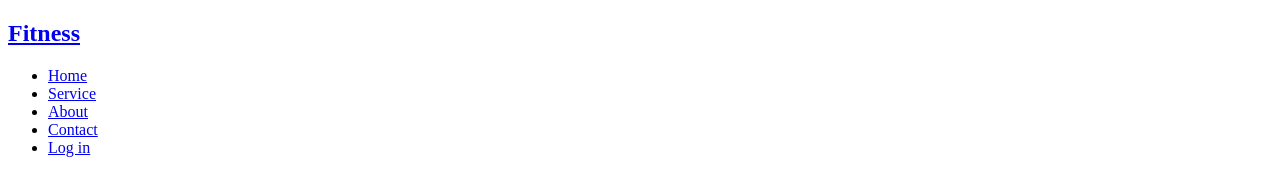
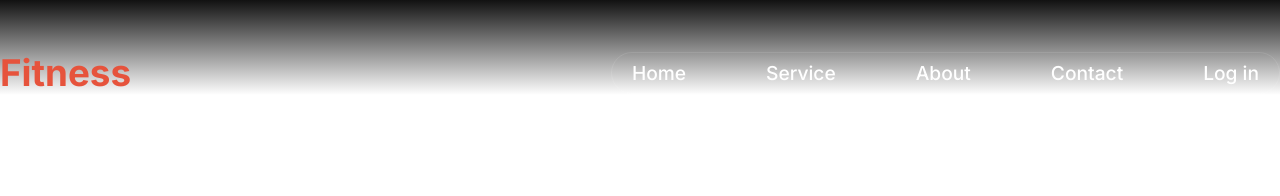
Before and after one commit to wasifhasancse/Conceptual-2-Fitness, a plain HTML site: page index.html in a window 1280 px wide. Drawn offline with Linux system fonts and the light colour scheme.

Commit message:
style the navigation bar

```diff
--- a/index.html
+++ b/index.html
@@ -19,11 +19,11 @@
   <!-- header section start -->
    <header>
     <!-- navigation section start  -->
-     <nav>
-      <div>
+     <nav class="container nav">
+      <div class="logo">
         <h1><a href="#">Fitness</a></h1>
       </div>
-      <div>
+      <div class="nav-link">
         <ul>
           <li><a href="#">Home</a></li>
           <li><a href="#">Service</a></li>
--- a/style.css
+++ b/style.css
@@ -0,0 +1,61 @@
+* {
+  margin: 0;
+  padding: 0;
+  box-sizing: border-box;
+  font-family: "Inter", sans-serif;
+  scroll-behavior: smooth;
+}
+
+/* common class start  */
+a {
+  display: inline-block;
+  text-decoration: none;
+  color: inherit;
+}
+
+.container {
+  max-width: 1440px;
+  margin: 0 auto;
+}
+/* common class end */
+
+header {
+  background: linear-gradient(
+    180deg,
+    rgba(17.41, 17.41, 17.41, 1) 0%,
+    rgba(119.41, 119.41, 119.41, 0) 100%
+  );
+}
+
+.nav {
+  padding: 50px 0px 0px;
+  display: flex;
+  align-items: center;
+  justify-content: space-between;
+}
+
+.logo h1 {
+  color: rgba(230, 83, 60, 1);
+  font-size: 2.3rem;
+}
+
+.nav-link ul {
+  list-style: none;
+  display: flex;
+  align-items: center;
+  gap: 40px;
+  border-radius: 100px;
+  border: 1px solid rgba(255, 255, 255, .1);
+}
+
+.nav-link ul li a {
+  padding: 8px 20px;
+  border-radius: 100px;
+  font-size: 1.2rem;
+  font-weight: 500;
+  color: rgba(255, 255, 255, 1);
+}
+
+.nav-link ul li a:hover {
+  background: rgba(230, 83, 60, 1);
+}
```
